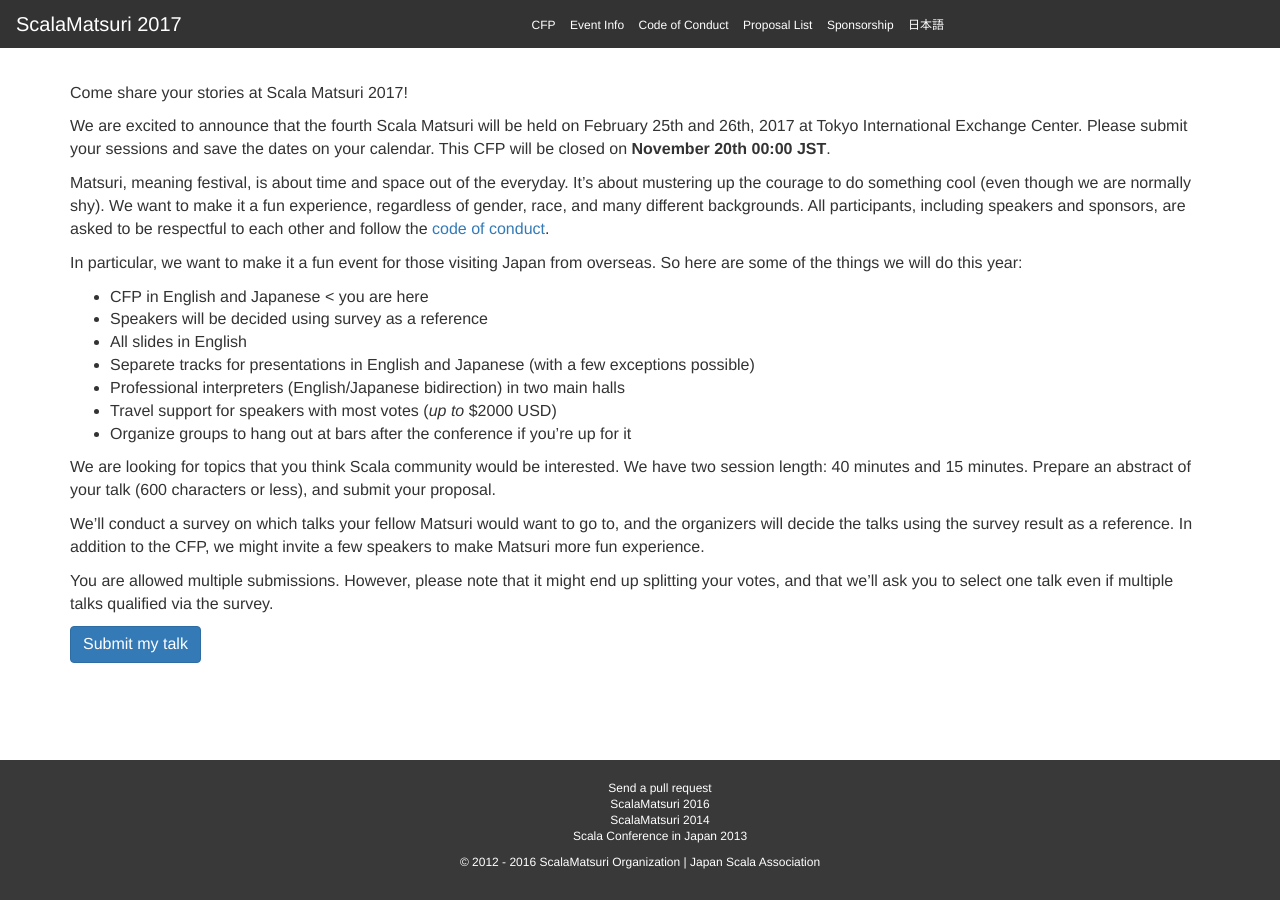
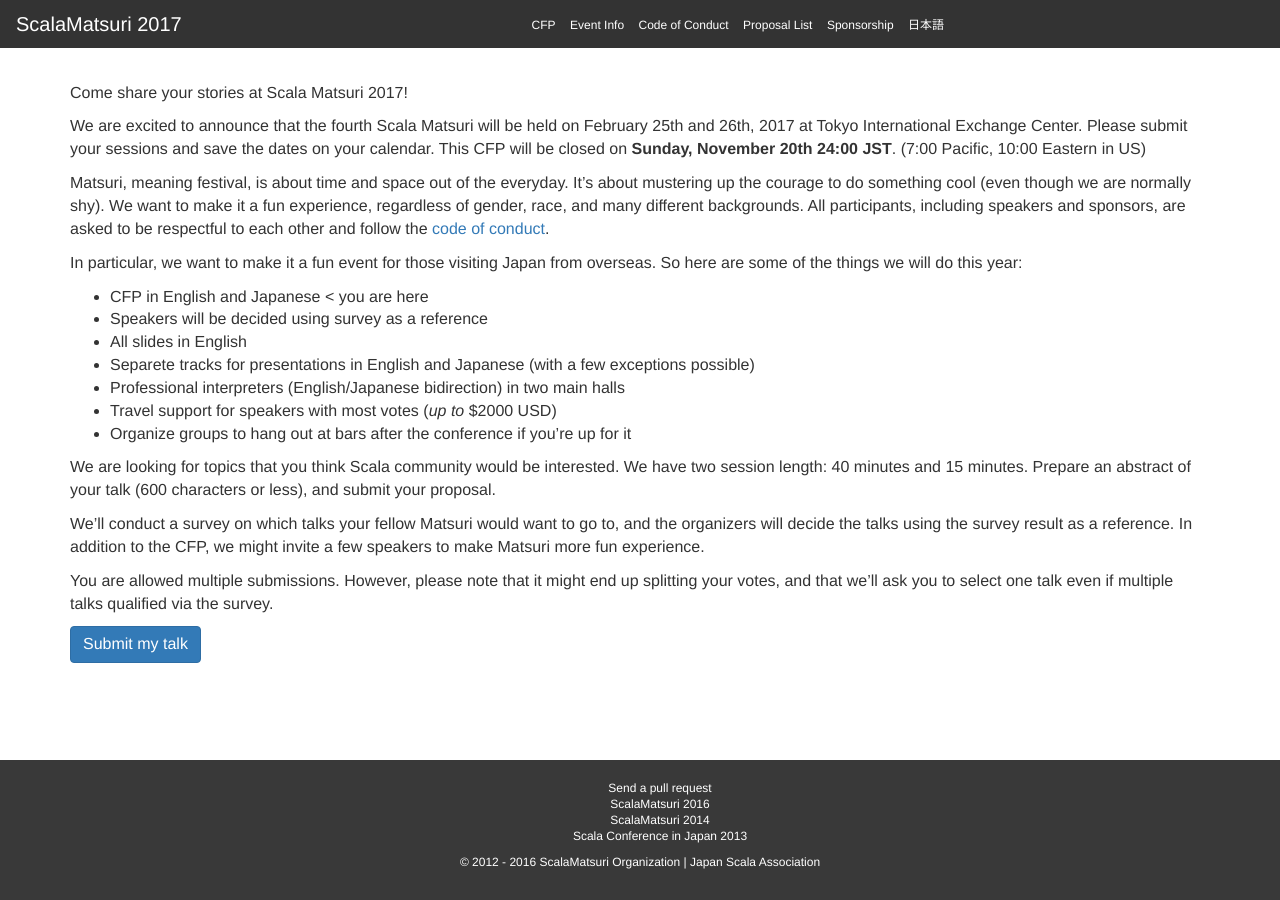
Before and after one commit to scalajp/2017.scalamatsuri.org, a Jekyll site: the page built from en/cfp/index.md, in a window 1280 px wide. Built offline with Jekyll 4.4.1, drawn with Linux system fonts in a browser that asks for light colours; nearby versions of some CDN libraries; comment, search, counter and statistics services are not loaded.

Commit message:
英語版の CFP 期日を修正

```diff
--- a/en/cfp/index.md
+++ b/en/cfp/index.md
@@ -5,7 +5,7 @@
 
 Come share your stories at Scala Matsuri 2017!
 
-We are excited to announce that the fourth Scala Matsuri will be held on February 25th and 26th, 2017 at Tokyo International Exchange Center. Please submit your sessions and save the dates on your calendar. This CFP will be closed on **November 20th 00:00 JST**.
+We are excited to announce that the fourth Scala Matsuri will be held on February 25th and 26th, 2017 at Tokyo International Exchange Center. Please submit your sessions and save the dates on your calendar. This CFP will be closed on **Sunday, November 20th 24:00 JST**. (7:00 Pacific, 10:00 Eastern in US)
 
 Matsuri, meaning festival, is about time and space out of the everyday. It’s about mustering up the courage to do something cool (even though we are normally shy).
 We want to make it a fun experience, regardless of gender, race, and many different backgrounds.
```
